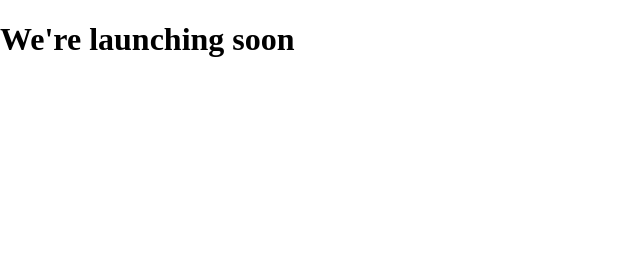
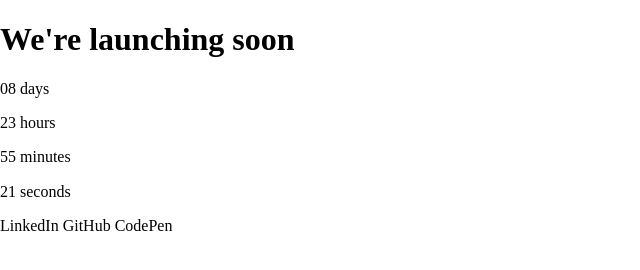
Before and after one commit to logic-fabric/launch-countdown-timer, a website: page index.html in a window 1280 px wide. Shown: the whole page, without its empty margins (0-640 px from the left). Drawn offline with Linux system fonts and the light colour scheme.

Commit message:
feature: HTML structure

```diff
--- a/index.html
+++ b/index.html
@@ -14,12 +14,7 @@
     <meta name="viewport" content="width=device-width, initial-scale=1.0" />
 
     <!-- Favicon: -->
-    <link
-      rel="icon"
-      type="image/png"
-      sizes="32x32"
-      href="./img/favicon-32x32.png"
-    />
+    <link rel="icon" type="image/png" href="./img/favicon-32x32.png" />
 
     <!-- Fonts:-->
     <link rel="preconnect" href="https://fonts.googleapis.com" />
@@ -37,6 +32,26 @@
   </head>
 
   <body>
-    <h1>We're launching soon</h1>
+    <main>
+      <h1>We're launching soon</h1>
+
+      <div>
+        <p><span>08</span> days</p>
+
+        <p><span>23</span> hours</p>
+
+        <p><span>55</span> minutes</p>
+
+        <p><span>21</span> seconds</p>
+      </div>
+    </main>
+
+    <footer>
+      <a>LinkedIn</a>
+
+      <a>GitHub</a>
+
+      <a>CodePen</a>
+    </footer>
   </body>
 </html>
```
